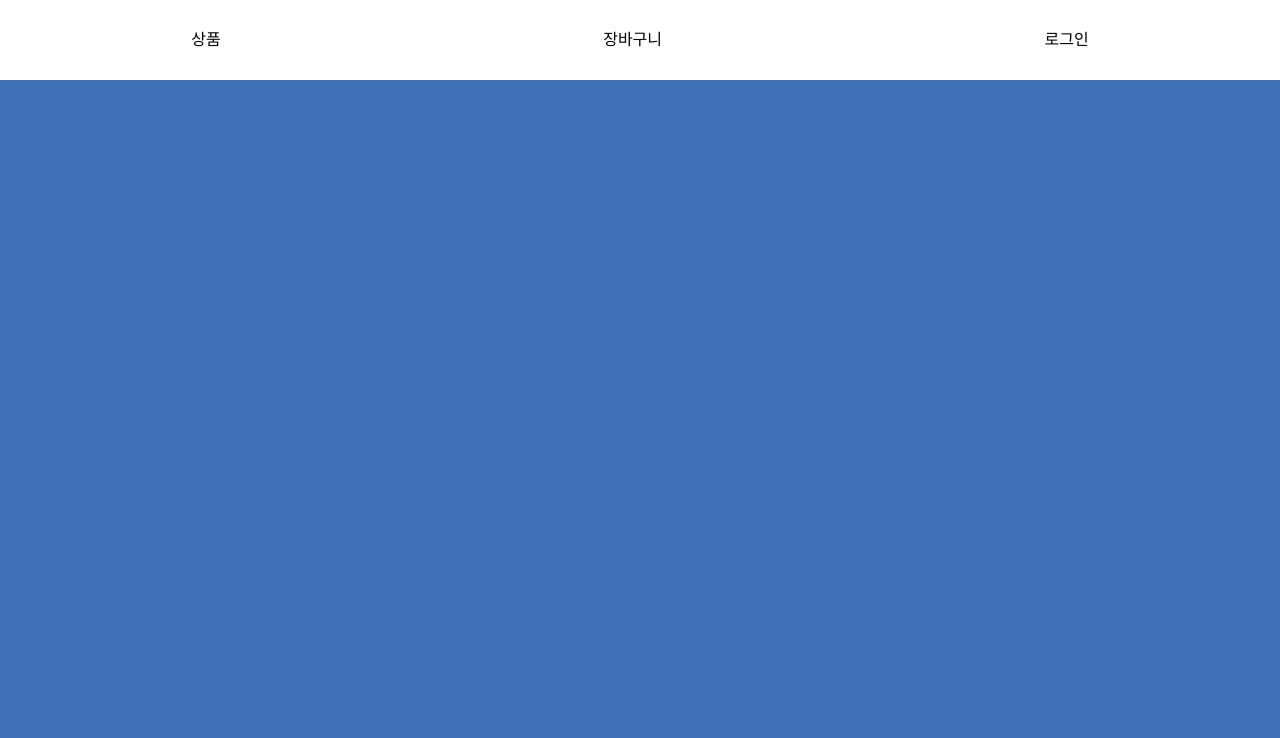
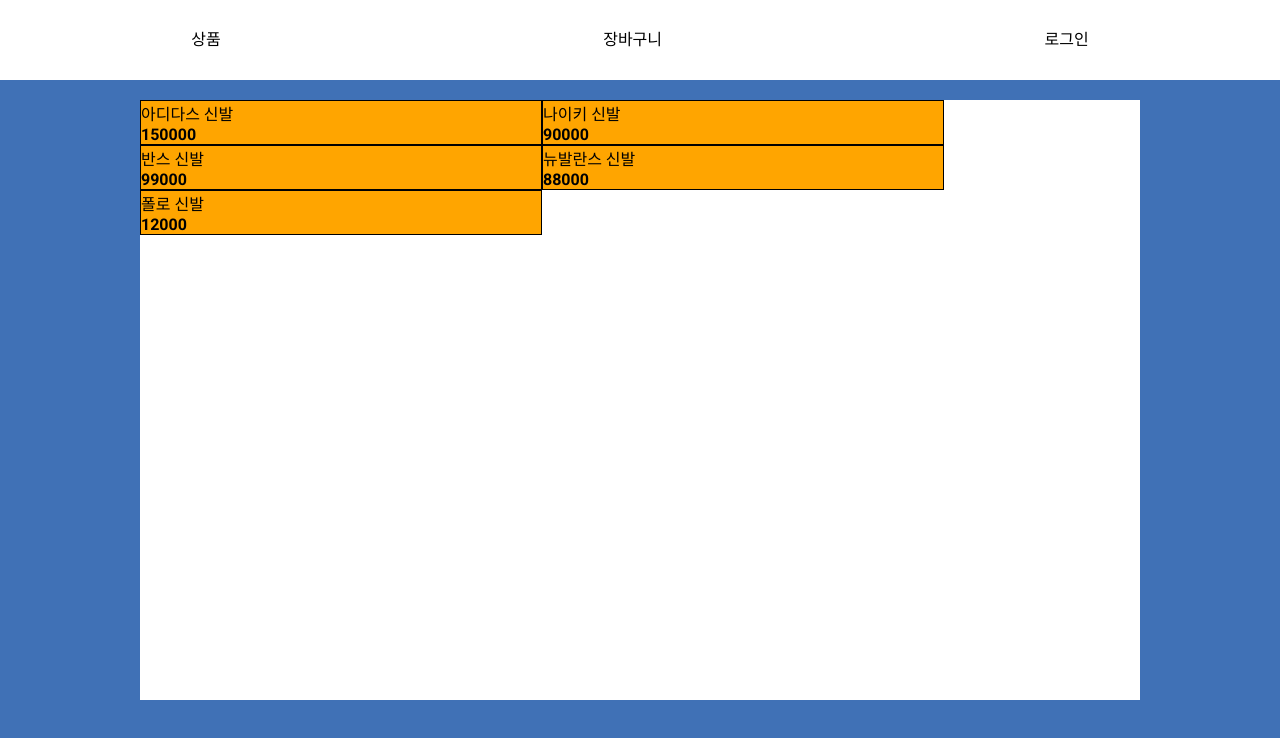
Before and after one commit to iHateAI/VUE.JS-ShoppingCart, a Vue app in the folder frontend/: page /products in a window 1280 px wide. Shown: the top 738 px of the page. Built offline with nearby package versions, Linux system fonts and the light colour scheme.

Commit message:
front - README 업데이트

```diff
--- a/frontend/src/views/Login.vue
+++ b/frontend/src/views/Login.vue
@@ -85,7 +85,4 @@
   outline: none;
   display: block;
 }
-
-
-
 </style>
--- a/frontend/src/views/Products.vue
+++ b/frontend/src/views/Products.vue
@@ -1,6 +1,13 @@
 <template>
   <div class="container">
-    <div class=""></div>
+    <div class="product-list">
+      <div class="product-item" v-for="product in productsData" :key="product.id">
+        <ol>
+          <li>{{ product.name }}</li>
+          <li>{{ product.price }}</li>
+        </ol>
+      </div>
+    </div>
   </div>
 </template>
 
@@ -23,6 +30,10 @@
 </script>
 
 <style scoped>
+li {
+  list-style: none;
+}
+
 .container {
   height: 100vh;
   background-color:rgb(64,113,182);
@@ -30,4 +41,19 @@
   justify-content: center;
   align-items: center;
 }
+
+.container .product-list {
+  width: 1000px;
+  height: 600px;
+  background-color: white;
+}
+
+.container .product-list .product-item {
+  background-color: orange;
+  border: 1px solid black;
+  display: inline-block;
+  width: 400px;
+}
+
+
 </style>
```
Also changed, not shown: frontend/src/components/HelloWorld.vue (deleted, +0 -58 lines), 1 other file (tests, documents, lock files or other folders).
